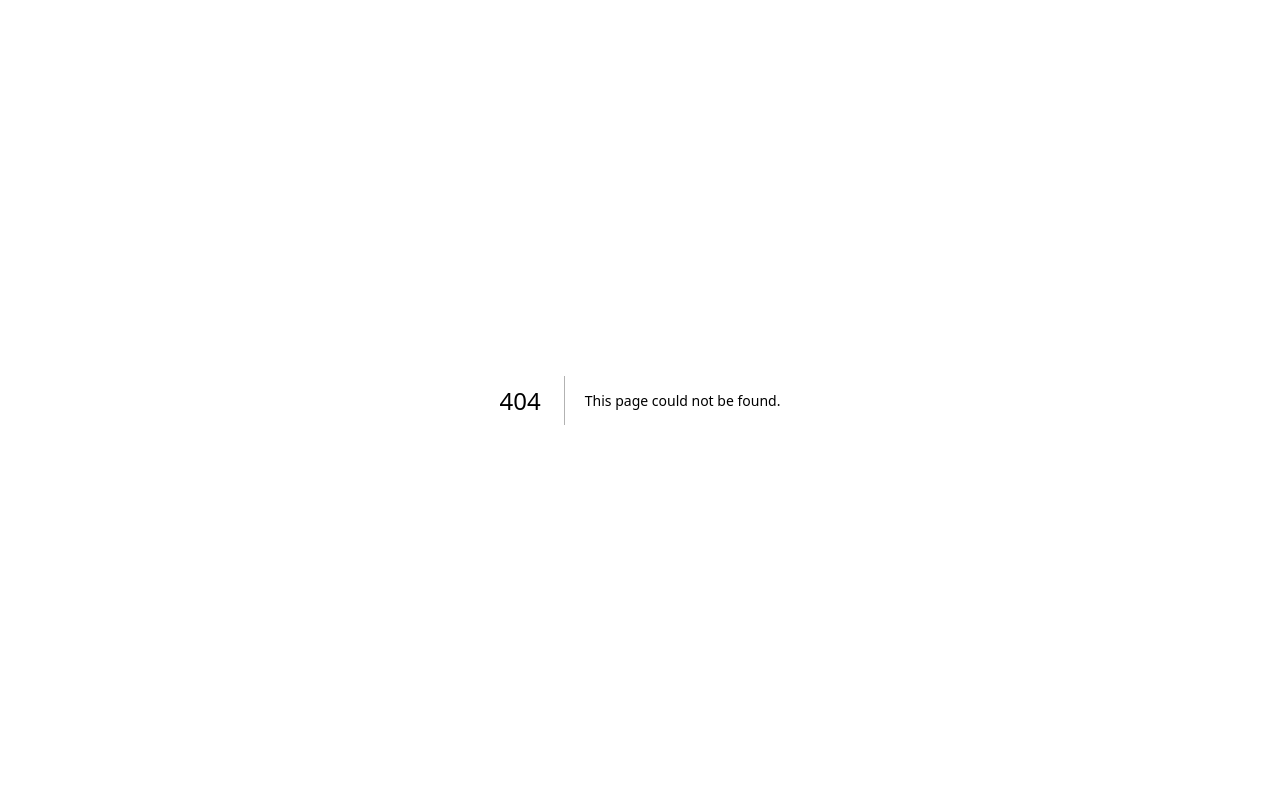
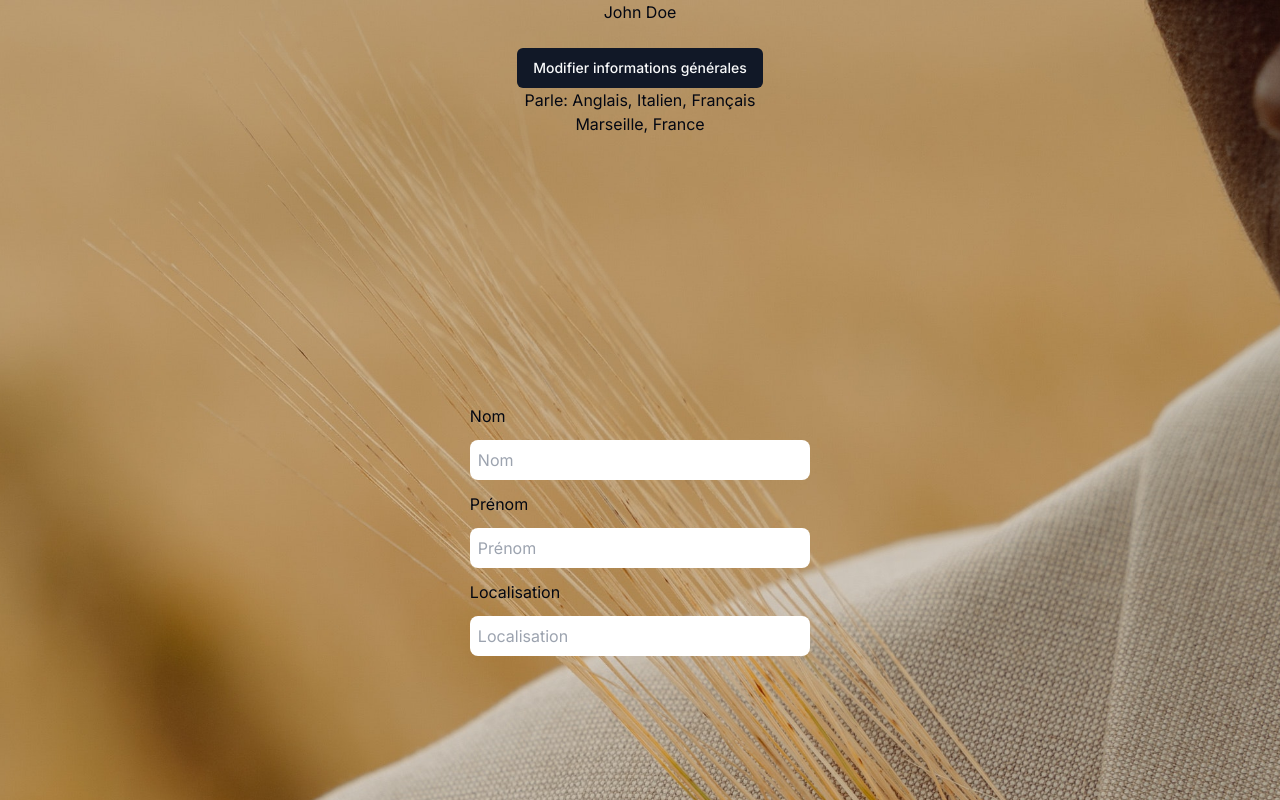
Before and after one commit to tchessi-pre/moonshot, a Next.js app in the folder front/: page /informations_private in a window 1280 px wide. Before the commit this address had no page. Shown: the top 800 px of the page. Built offline with nearby package versions, Linux system fonts and the light colour scheme.

Commit message:
add information private page

```diff
--- /dev/null
+++ b/front/src/app/informations_private/Form.js
@@ -0,0 +1,97 @@
+'use client';
+
+import React, { useState, useEffect } from 'react';
+import { Button } from '@/components/ui/button';
+import { useRouter } from 'next/navigation';
+import useFetch from '../../hooks/useFetch';
+
+const Form = () => {
+	const [email, setEmail] = useState('');
+	const [password, setPassword] = useState('');
+	const { data, error, loading, fetchData } = useFetch();
+	const router = useRouter();
+	const [submitError, setSubmitError] = useState('');
+
+	const handleSubmit = async (e) => {
+		e.preventDefault();
+		setSubmitError('');
+
+		// à changer quand back fait
+
+		// await fetchData('http://127.0.0.1:8000/api/login', {
+		// 	method: 'POST',
+		// 	headers: {
+		// 		'Content-Type': 'application/json',
+		// 	},
+		// 	data: { email, password },
+		// 	withCredentials: true,
+		// });
+	};
+
+	// useEffect(() => {
+	// 	if (data) {
+	// 		router.push('/informations_private'); // Rediriger l'utilisateur après une connexion réussie
+	// 	}
+	// }, [data, router]);
+
+	// useEffect(() => {
+	// 	if (error) {
+	// 		console.error(error);
+	// 		setSubmitError(
+	// 			"Erreur lors de la connexion. Veuillez vérifier vos informations d'identification."
+	// 		);
+	// 	}
+	// }, [error]);
+
+	return (
+		<form
+			onSubmit={handleSubmit}
+			className='flex flex-col items-center justify-center w-full max-w-md'
+		>
+
+			<div className='w-full'>
+			<label>Nom</label>
+					<input
+						className='w-full p-2 my-3 rounded-lg'
+						placeholder='Nom'
+						type='text'
+						id='lastName'
+						value={''}
+						onChange={(e) => setLastName(e.target.value)}
+						required
+					/>
+			</div>
+
+			<div className='w-full'>
+				<label>Prénom</label>
+					<input
+						className='w-full p-2 my-3 rounded-lg'
+						placeholder='Prénom'
+						type='text'
+						id='firstName'
+						value={''}
+						onChange={(e) => setFirstName(e.target.value)}
+						required
+					/>
+			</div>
+			<div className='w-full'>
+				<label>Localisation</label>
+					<input
+						className='w-full p-2 my-3 rounded-lg'
+						placeholder='Localisation'
+						type='text'
+						id='localisation'
+						value={''}
+						onChange={(e) => setFirstName(e.target.value)}
+						required
+					/>
+			</div>
+
+
+			{submitError && <div className='text-red-500'>{submitError}</div>}
+			{loading && <div className='text-blue-500'>Chargement...</div>}
+		</form>
+	);
+};
+
+export default Form;
--- /dev/null
+++ b/front/src/app/informations_private/page.js
@@ -0,0 +1,46 @@
+import React from 'react';
+// import './style.css';
+import Form from './Form';
+import { Button } from '@/components/ui/button';
+import { Badge } from "@/components/ui/badge"
+
+
+export default function Login() {
+	return (
+		<main
+			className='relative flex flex-col items-center justify-center h-fit bg-center bg-cover'
+			style={{ backgroundImage: "url('/assets/bground.jpg')" }}
+		>
+            <div>
+                <span>
+                    John Doe
+                </span>
+            </div>
+            <div>
+                <Button type='submit' className='w-full mt-6'>
+					Modifier informations générales
+				</Button>
+            </div>
+            <div>
+                <span>
+                    Parle: Anglais, Italien, Français
+                </span>
+            </div>
+            <div>
+                <span>
+                    Marseille, France
+                </span>
+            </div>
+
+			<div className='flex items-center justify-center min-h-screen mx-2'>
+				<Form/>
+			</div>
+            <div className='flex items-center justify-center min-h-screen mx-2'>
+                <span>Langues parlées :</span>
+                <Badge variant="secondary">Secondary</Badge>
+                <Badge variant="secondary">Secondary</Badge>
+                <Badge variant="secondary">Secondary</Badge>
+			</div>
+		</main>
+	);
+}
--- a/front/src/app/login/Form.js
+++ b/front/src/app/login/Form.js
@@ -16,7 +16,7 @@ const Form = () => {
 		e.preventDefault();
 		setSubmitError('');
 
-		await fetchData('https://127.0.0.1:8000/api/login', {
+		await fetchData('http://127.0.0.1:8000/api/login', {
 			method: 'POST',
 			headers: {
 				'Content-Type': 'application/json',
--- a/front/src/app/register/page.js
+++ b/front/src/app/register/page.js
@@ -1,7 +1,7 @@
 'use client';
 
 import React, { useState } from 'react';
-import { Form } from './form';
+import Form from './form';
 
 export default function Register() {
 	const [error, setError] = useState('');
--- /dev/null
+++ b/front/src/components/ui/badge.jsx
@@ -0,0 +1,34 @@
+import * as React from "react"
+import { cva } from "class-variance-authority";
+
+import { cn } from "@/lib/utils"
+
+const badgeVariants = cva(
+  "inline-flex items-center rounded-full border px-2.5 py-0.5 text-xs font-semibold transition-colors focus:outline-none focus:ring-2 focus:ring-ring focus:ring-offset-2",
+  {
+    variants: {
+      variant: {
+        default:
+          "border-transparent bg-primary text-primary-foreground hover:bg-primary/80",
+        secondary:
+          "border-transparent bg-secondary text-secondary-foreground hover:bg-secondary/80",
+        destructive:
+          "border-transparent bg-destructive text-destructive-foreground hover:bg-destructive/80",
+        outline: "text-foreground",
+      },
+    },
+    defaultVariants: {
+      variant: "default",
+    },
+  }
+)
+
+function Badge({
+  className,
+  variant,
+  ...props
+}) {
+  return (<div className={cn(badgeVariants({ variant }), className)} {...props} />);
+}
+
+export { Badge, badgeVariants }
```
